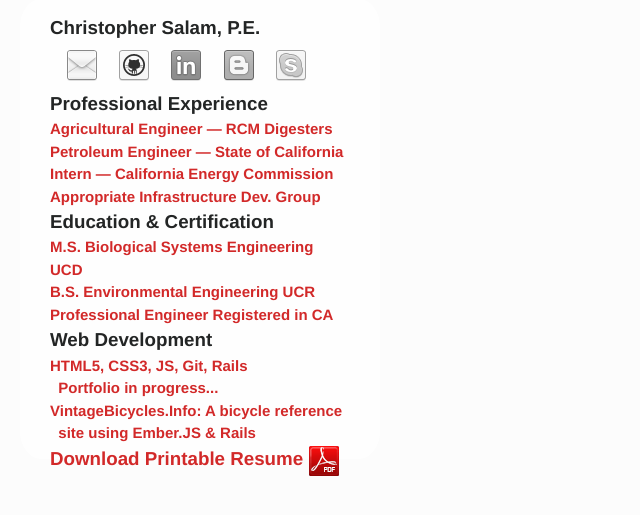
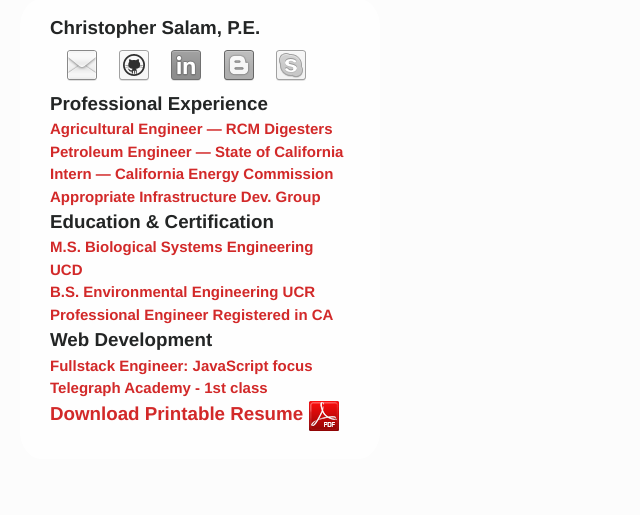
Before and after one commit to ChristopherSalam/blog, a PHP site: page / in a window 1280 px wide. Shown: the part 21-536 px from the top of the page, without its empty margins (0-640 px from the left). Run offline with PHP 8.4, Linux system fonts and the light colour scheme.

Commit message:
changed resume to match TGA1, removed files

```diff
--- a/css/custom.css
+++ b/css/custom.css
@@ -35,6 +35,13 @@ ul#menu li, ul li.tools, ul#menu lh, ul li.chris {
   max-height: 460px;
   z-index: 0;
   position: relative;
+}
+
+.underneath {
+  height: 100%;
+  width: 100%;
+  z-index: -1;
+  position: absolute;
 }
 /* For smartphones */
 
--- a/index.html
+++ b/index.html
@@ -36,12 +36,11 @@
           <li id="pe" title="My Chemical Engineer Licence: P.E. CA 6606"><a href="http://www2.dca.ca.gov/pls/wllpub/WLLQRYNA$LCEV2.QueryView?P_LICENSE_NUMBER=6606&P_LTE_ID=742" target="_blank">Professional Engineer Registered in CA</a></li>
         <lh>Web Development</lh>
           <a href="https://github.com/ChristopherSalam" title="See  my progress at GitHub" target="_blank">
-          <li class="tools">HTML5, CSS3, JS, Git, Rails</li>
-          <li class="tools">&nbsp; Portfolio in progress...</li></a>
-        <a href="http://vintagebicycles.info" target="_blank" title="Click to be taken to this site">
-          <li class="tools small">VintageBicycles.Info: A bicycle reference </li>
-          <li>&nbsp; site using Ember.JS & Rails</li>
-        </a>
+            <li class="tools">Fullstack Engineer: JavaScript focus</li>
+          </a>
+          <a href="http://www.telegraphacademy.com/" title="JavaScript 13 week course" target="_blank">
+            <li class="tools">Telegraph Academy - 1st class</li>
+          </a>
 <!--<li><a href="#" target="_blank">nimby.info: local energy and food mapped<br> &nbsp; built with angular.js</a></li>
 <li><a href="#" target="_blank">carousel.coach: pro coaching lineage trees<br> &nbsp; built with backbone.js</a></li>
 <li class="pull-right container-fluid"></li> -->
```
Also changed, not shown: 1 other file.
